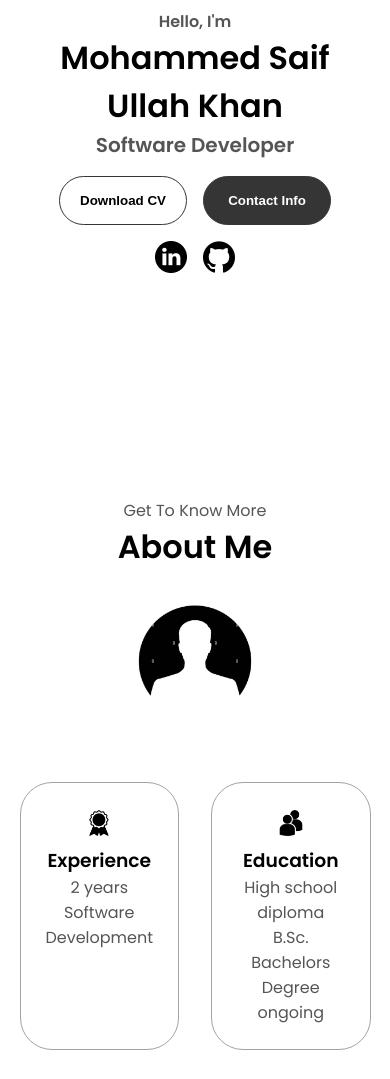
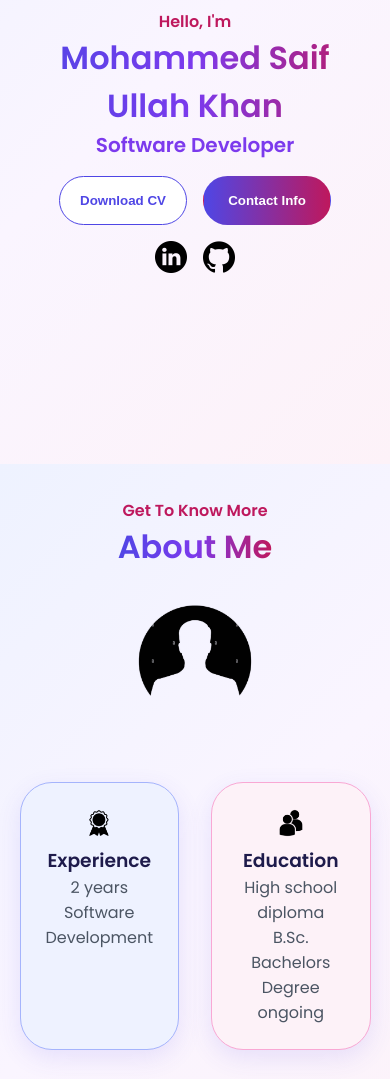
Before and after one commit to Saifk26/html-css-js-portfolio1, a plain HTML site: page index.html in a window 390 px wide. Shown: the part 380-1459 px from the top of the page. Drawn offline with Linux system fonts and the light colour scheme.

Commit message:
Add color theme to portfolio
Co-Authored-By: Claude Fable 5.2 <noreply@anthropic.com>
Claude-Session: https://claude.ai/code/session_012PT5BtP1mXydaQ7hWWGQ5r

```diff
--- a/style.css
+++ b/style.css
@@ -430,3 +430,139 @@ footer {
 footer p {
   text-align: center;
 }
+
+/* COLOR THEME */
+
+:root {
+  --indigo: #4f46e5;
+  --violet: #7c3aed;
+  --pink: #be185d;
+  --ink: #1e1b4b;
+  --muted: #4b5563;
+}
+
+body {
+  background: linear-gradient(135deg, #eef2ff 0%, #faf5ff 50%, #fdf2f8 100%);
+  background-attachment: fixed;
+  color: var(--ink);
+}
+
+p {
+  color: var(--muted);
+}
+
+.logo,
+.title {
+  background: linear-gradient(90deg, var(--indigo), var(--violet), var(--pink));
+  -webkit-background-clip: text;
+  background-clip: text;
+  color: transparent;
+}
+
+.title {
+  width: fit-content;
+  margin-left: auto;
+  margin-right: auto;
+}
+
+.section__text__p1 {
+  color: var(--pink);
+  font-weight: 600;
+}
+
+.section__text__p2,
+.experience-sub-title {
+  color: var(--violet);
+}
+
+a {
+  color: var(--ink);
+}
+
+a:hover {
+  color: var(--indigo);
+  text-decoration-color: var(--pink);
+}
+
+.menu-links {
+  background-color: #ffffff;
+  border-radius: 1rem;
+}
+
+.menu-links a {
+  color: var(--ink);
+}
+
+.hamburger-icon span {
+  background-color: var(--indigo);
+}
+
+.btn-color-1,
+.btn-color-2 {
+  border: var(--indigo) 0.1rem solid;
+}
+
+.btn-color-1 {
+  background: linear-gradient(90deg, var(--indigo), var(--pink));
+  border-color: transparent;
+  color: #ffffff;
+}
+
+.btn-color-1:hover {
+  background: linear-gradient(90deg, #4338ca, #9d174d);
+}
+
+.btn-color-2,
+.project-btn {
+  background: #ffffff;
+  color: var(--indigo);
+  border-color: var(--indigo);
+}
+
+.btn-color-2:hover {
+  background: var(--indigo);
+  color: #ffffff;
+  border: var(--indigo) 0.1rem solid;
+}
+
+.details-container {
+  border-color: #c7d2fe;
+  box-shadow: 0 0.5rem 1.5rem rgba(79, 70, 229, 0.12);
+}
+
+.details-container h3 {
+  color: var(--ink);
+}
+
+.about-containers .details-container:nth-child(1) {
+  background: #eef2ff;
+  border-color: #a5b4fc;
+}
+
+.about-containers .details-container:nth-child(2) {
+  background: #fdf2f8;
+  border-color: #f9a8d4;
+}
+
+.about-containers .details-container:nth-child(3) {
+  background: #ecfdf5;
+  border-color: #6ee7b7;
+}
+
+.project-title {
+  color: var(--ink);
+}
+
+.contact-info-upper-container {
+  background: #ffffff;
+  border-color: #c7d2fe;
+  box-shadow: 0 0.5rem 1.5rem rgba(190, 24, 93, 0.12);
+}
+
+.contact-info-container a {
+  color: var(--indigo);
+}
+
+.section__pic-container img {
+  mix-blend-mode: multiply;
+}
```
